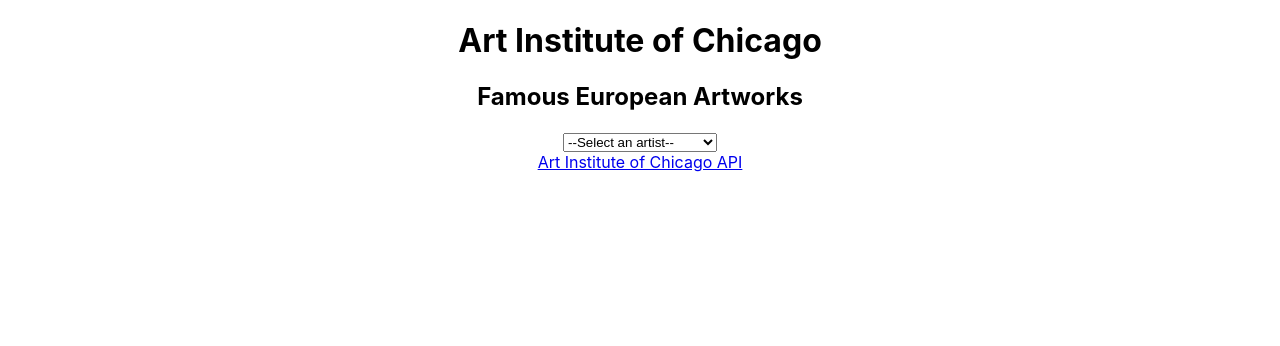
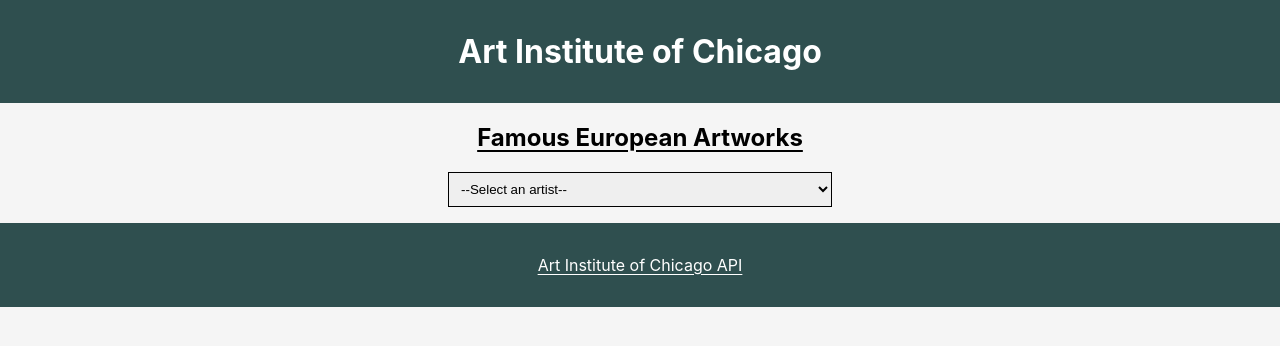
Before and after one commit to aurelija-93/react_app_art_api, a React (Create React App) app: page / in a window 1280 px wide. Shown: the top 346 px of the page. Built offline with nearby package versions, Linux system fonts and the light colour scheme.

Commit message:
added styling

```diff
--- a/src/App.css
+++ b/src/App.css
@@ -1,3 +1,73 @@
 .App {
   text-align: center;
+  height: auto;
+  display: flex;
+  flex-direction: column;
 }
+
+h1 {
+  color: white;
+  background-color:darkslategrey;
+  margin: 0;
+  padding: 2rem;
+}
+
+h2 {
+  text-decoration: underline;
+  text-underline-offset: 10%;
+}
+
+.artist-name {
+  margin: 0;
+}
+
+select {
+  padding: 0.5rem;
+  margin-bottom: 1rem;
+  border-color: black;
+  width: 30%;
+}
+
+button {
+  margin-left: 2rem;
+  margin-right: 2rem;
+  width: 6rem;
+  height: 2rem;
+  border: none;
+  color: white;
+  background-color: darkslategrey;
+  font-size: 1rem;
+}
+
+button:hover {
+  font-weight: bold;
+}
+
+button:disabled {
+  color: black;
+  background-color:gainsboro;
+  font-weight: normal;
+}
+
+p {
+  margin: 0 5rem 1rem;
+}
+
+.img-container {
+  margin: 0 2rem 2rem 2rem;
+}
+
+img {
+  width: 100%;
+}
+
+footer {
+  background-color:darkslategrey;
+  margin: 0;
+  padding: 2rem;
+}
+
+a {
+  color: white;
+  text-underline-offset: 10%;
+}
--- a/src/Components/ArtDetail.js
+++ b/src/Components/ArtDetail.js
@@ -9,7 +9,9 @@
                 <h4>{artwork.artist_title.toUpperCase()}</h4>
                 <h5>{artwork.medium_display}, {artwork.date_display}</h5>
             </header>
-            <img src={`https://www.artic.edu/iiif/2/${artwork.image_id}/full/843,/0/default.jpg`} alt={artwork.thumbnail.alt_text} />
+            <div className="img-container">
+                <img src={`https://www.artic.edu/iiif/2/${artwork.image_id}/full/843,/0/default.jpg`} alt={artwork.thumbnail.alt_text} />
+            </div>
         </>
     );
 };
--- a/src/Components/ArtistDetail.js
+++ b/src/Components/ArtistDetail.js
@@ -3,7 +3,7 @@
 function ArtistDetail({artist}) {
     return (
         <>
-            <h3>{artist.name}</h3>
+            <h3 className="artist-name">{artist.name}</h3>
             <h4>{artist.birthYear}-{artist.deathYear}</h4>
             <p>{artist.bio}</p>
         </>
--- a/src/Containers/ArtContainer.js
+++ b/src/Containers/ArtContainer.js
@@ -144,18 +144,22 @@
                 <h2>Famous European Artworks</h2>
             </header>
 
+            <div className="select-container">
                 <ArtistSelect artists={artists} onArtistSelected={updateSelectedArtist}/>
+
+                <br />
 
                 { selectedArtist && <ArtworkSelect
                     key={selectedArtist.value}
                     artworks={artworks}
                     onArtworkSelected={updateSelectedArtwork}
                 />}
+            </div>
 
             { selectedArtist && !selectedArtwork && <ArtistDetail artist={selectedArtist}/> }
 
             { selectedArtwork &&
-                <div>
+                <div className="button-container">
                     <button
                         disabled={currentIndex < 1 ? true : false}
                         onClick={onPreviousClick}>
--- a/src/index.css
+++ b/src/index.css
@@ -5,6 +5,7 @@
     sans-serif;
   -webkit-font-smoothing: antialiased;
   -moz-osx-font-smoothing: grayscale;
+  background-color:whitesmoke;
 }
 
 code {
```
Lines whose indentation alone changed are shown as unchanged.
